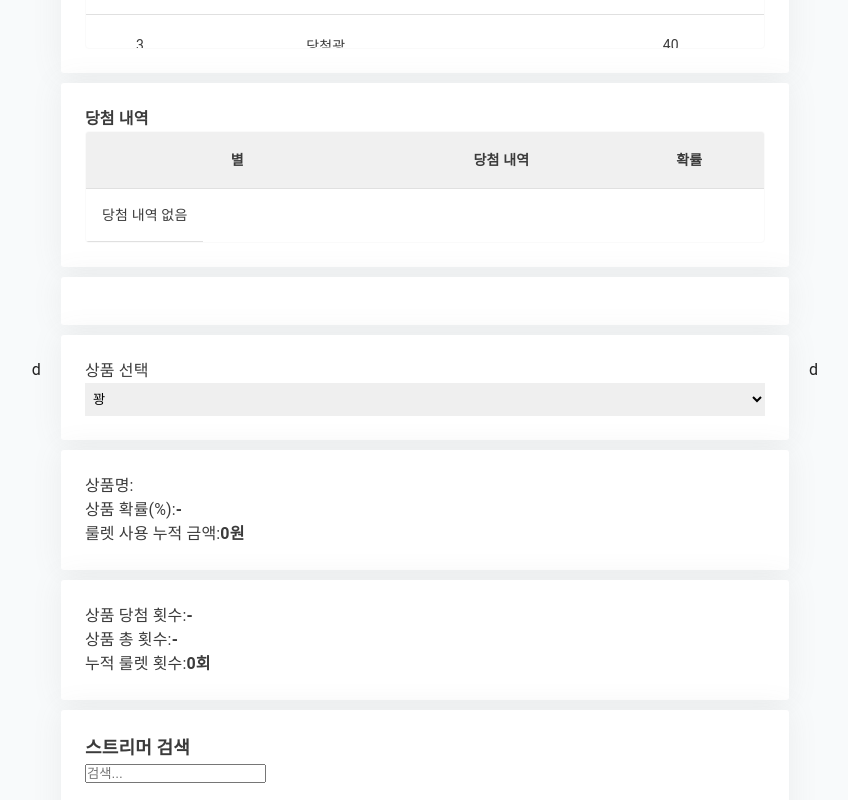
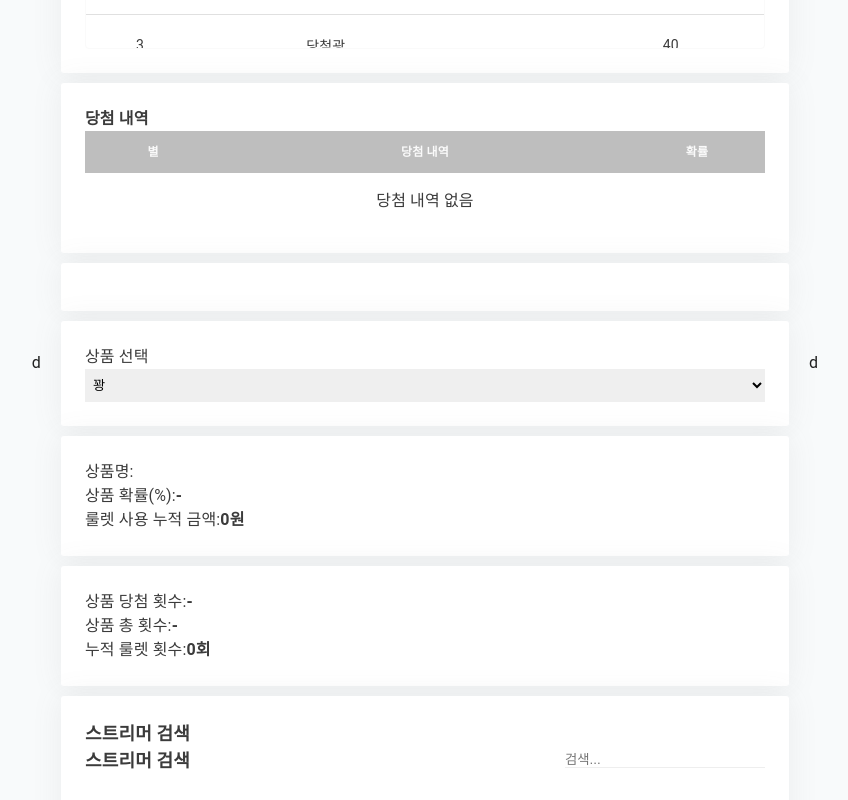
Before and after one commit to 1000jinah/troulett, a React (Create React App) app: page /test in a window 1280 px wide. Shown: the part 520-1320 px from the top of the page, without its empty margins (215-1063 px from the left). Built offline with nearby package versions, Linux system fonts and the light colour scheme.

Commit message:
231012_차트로 대체

```diff
--- a/package.json
+++ b/package.json
@@ -13,6 +13,7 @@
     "axios": "^1.4.0",
     "file-saver": "^2.0.5",
     "highcharts": "^11.1.0",
+    "highcharts-more": "^0.1.7",
     "highcharts-react-official": "^3.2.1",
     "react": "^18.2.0",
     "react-dom": "^18.2.0",
--- a/src/components/DefaultBox.jsx
+++ b/src/components/DefaultBox.jsx
@@ -8,7 +8,7 @@ const DefaultBox = styled(Box)({
   borderRadius: 3,
   display:"flex",
   flexDirection:"column",
-  justifyContent:"center",
+  // justifyContent:"center",
   boxShadow:"0px 0px 30px #7176791A"
 });
 
--- /dev/null
+++ b/src/components/ExampleActiveChart.jsx
@@ -0,0 +1,235 @@
+import React, { useEffect } from "react";
+import Highcharts from "highcharts";
+import HighchartsMore from "highcharts/highcharts-more";
+import SolidGauge from "highcharts/modules/solid-gauge";
+import HighchartsReact from "highcharts-react-official";
+
+HighchartsMore(Highcharts);
+SolidGauge(Highcharts);
+
+const ActivityChart = ({
+  cancelSpin,
+  checkSpin,
+  moneySpin,
+  rouletteTitle,
+  checkStack,
+  moneyStack,
+  checkItemName,
+}) => {
+  useEffect(() => {
+    // function renderIcons() {
+    //   if (!this.series[0].icon) {
+    //     this.series[0].icon = this.renderer
+    //       .path(["M", -8, 0, "L", 8, 0, "M", 0, -8, "L", 8, 0, 0, 8])
+    //       .attr({
+    //         stroke: "#303030",
+    //         "stroke-linecap": "round",
+    //         "stroke-linejoin": "round",
+    //         "stroke-width": 2,
+    //         zIndex: 10,
+    //       })
+    //       .add(this.series[2].group);
+    //   }
+    //   this.series[0].icon.translate(
+    //     this.chartWidth / 2 - 10,
+    //     this.plotHeight / 2 -
+    //       this.series[0].points[0].shapeArgs.innerR -
+    //       (this.series[0].points[0].shapeArgs.r -
+    //         this.series[0].points[0].shapeArgs.innerR) /
+    //         2
+    //   );
+
+    //   if (!this.series[1].icon) {
+    //     this.series[1].icon = this.renderer
+    //       .path([
+    //         "M",
+    //         -8,
+    //         0,
+    //         "L",
+    //         8,
+    //         0,
+    //         "M",
+    //         0,
+    //         -8,
+    //         "L",
+    //         8,
+    //         0,
+    //         0,
+    //         8,
+    //         "M",
+    //         8,
+    //         -8,
+    //         "L",
+    //         16,
+    //         0,
+    //         8,
+    //         8,
+    //       ])
+    //       .attr({
+    //         stroke: "#ffffff",
+    //         "stroke-linecap": "round",
+    //         "stroke-linejoin": "round",
+    //         "stroke-width": 2,
+    //         zIndex: 10,
+    //       })
+    //       .add(this.series[2].group);
+    //   }
+    //   this.series[1].icon.translate(
+    //     this.chartWidth / 2 - 10,
+    //     this.plotHeight / 2 -
+    //       this.series[1].points[0].shapeArgs.innerR -
+    //       (this.series[1].points[0].shapeArgs.r -
+    //         this.series[1].points[0].shapeArgs.innerR) /
+    //         2
+    //   );
+
+    //   if (!this.series[2].icon) {
+    //     this.series[2].icon = this.renderer
+    //       .path(["M", 0, 8, "L", 0, -8, "M", -8, 0, "L", 0, -8, 8, 0])
+    //       .attr({
+    //         stroke: "#303030",
+    //         "stroke-linecap": "round",
+    //         "stroke-linejoin": "round",
+    //         "stroke-width": 2,
+    //         zIndex: 10,
+    //       })
+    //       .add(this.series[2].group);
+    //   }
+
+    //   this.series[2].icon.translate(
+    //     this.chartWidth / 2 - 10,
+    //     this.plotHeight / 2 -
+    //       this.series[2].points[0].shapeArgs.innerR -
+    //       (this.series[2].points[0].shapeArgs.r -
+    //         this.series[2].points[0].shapeArgs.innerR) /
+    //         2
+    //   );
+    // }
+    Highcharts.chart("activity-container", {
+      chart: {
+        type: "solidgauge",
+        height: "90%",
+        events: {
+          // render: renderIcons,
+        },
+      },
+      title: {
+        text: rouletteTitle,
+        style: {
+          fontSize: 20,
+        },
+      },
+      tooltip: {
+        borderWidth: 0,
+        backgroundColor: "none",
+        shadow: false,
+        style: {
+          fontSize: 14,
+        },
+        valueSuffix: "회",
+        pointFormat:
+          '{series.name}<br><span style="font-size:2em; color: {point.color}; font-weight: bold">{point.y}</span>',
+        positioner: function (labelWidth) {
+          return {
+            x: (this.chartWidth - labelWidth) / 2,
+            y: this.chart.plotHeight / 2 + 15,
+          };
+        },
+      },
+      pane: {
+        startAngle: 0,
+        endAngle: 360,
+        background: [
+          {
+            outerRadius: "112%",
+            innerRadius: "88%",
+            backgroundColor: Highcharts.color(Highcharts.getOptions().colors[0])
+              .setOpacity(0.3)
+              .get(),
+            borderWidth: 0,
+          },
+          {
+            outerRadius: "87%",
+            innerRadius: "63%",
+            backgroundColor: Highcharts.color(Highcharts.getOptions().colors[1])
+              .setOpacity(0.3)
+              .get(),
+            borderWidth: 0,
+          },
+          {
+            outerRadius: "62%",
+            innerRadius: "38%",
+            backgroundColor: Highcharts.color(Highcharts.getOptions().colors[2])
+              .setOpacity(0.3)
+              .get(),
+            borderWidth: 0,
+          },
+        ],
+      },
+      yAxis: {
+        min: 0,
+        max: 500,
+        lineWidth: 0,
+        tickPositions: [],
+      },
+      credits: {
+        enabled: false,
+      },
+      plotOptions: {
+        solidgauge: {
+          dataLabels: {
+            enabled: false,
+          },
+          linecap: "round",
+          stickyTracking: false,
+          rounded: true,
+        },
+      },
+      series: [
+        {
+          name: "당첨실패",
+
+          data: [
+            {
+              color: Highcharts.getOptions().colors[0],
+              radius: "112%",
+              innerRadius: "88%",
+              y: cancelSpin,
+
+            },
+          ],
+          dataLabels: {
+            format:
+              "<div style='text-align:center'><span style='font-size:16px;color:black;'>꽝</span></div>",
+          },
+        },
+        {
+          name: `${checkItemName} (${checkStack}%)`,
+          data: [
+            {
+              color: Highcharts.getOptions().colors[1],
+              radius: "87%",
+              innerRadius: "63%",
+              y: checkSpin,
+            },
+          ],
+        },
+        {
+          name: `누적 (${moneyStack}원)`,
+          data: [
+            {
+              color: Highcharts.getOptions().colors[2],
+              radius: "62%",
+              innerRadius: "38%",
+              y: moneySpin,
+            },
+          ],
+        },
+      ],
+    });
+  }, [cancelSpin, checkSpin, moneySpin]);
+
+  return <div id="activity-container" />;
+};
+
+export default ActivityChart;
--- a/src/components/ExampleChart.jsx
+++ b/src/components/ExampleChart.jsx
@@ -1,17 +1,19 @@
-import React, { useEffect, useMemo, useRef } from "react";
+import React, { useEffect, useMemo, useRef, useState } from "react";
 import Highcharts from "highcharts";
 import HighchartsReact from "highcharts-react-official";
 
-const ExampleCompChart = ({ items, probabilities, streamerName, rouletteTitle }) => {  // Calculate chart data based on items and probabilities
+const ExampleCompChart = ({ items, probabilities, streamerName, rouletteTitle }) => {
+  const [chart, setChart] = useState(null);
+
   const chartRef = useRef(null);
   const chartData = useMemo(() => {
     if (items.length !== probabilities.length) {
-      return null; // Ensure both arrays have the same length
+      return null;
     }
 
     const totalProbability = probabilities.reduce((acc, curr) => acc + curr, 0);
     if (totalProbability !== 100) {
-      return null; // Ensure total probability is 100
+      return null;
     }
 
     const data = items.map((item, index) => ({
@@ -23,8 +25,8 @@ const ExampleCompChart = ({ items, probabilities, streamerName, rouletteTitle })
   }, [items, probabilities]);
 
   useEffect(() => {
-    // Customize the chart options if needed
-    Highcharts.setOptions({
+    if (chartData && chartRef.current) {
+      const options = {
         chart: {
           plotBackgroundColor: null,
           plotBorderWidth: null,
@@ -34,27 +36,6 @@ const ExampleCompChart = ({ items, probabilities, streamerName, rouletteTitle })
         title: {
           text: "",
         },
-      // Add any other chart options here
-    });
-    if (chartData && chartRef.current) {
-        const chart = chartRef.current.chart;
-
-        chart.legend.group.onwheel = function (e) {
-          e.preventDefault();
-
-          if (e.deltaY > 0) {
-            chart.legend.scroll(-20);
-          } else {
-            chart.legend.scroll(20);
-          }
-        };
-      }
-  }, []);
-
-  if (!chartData) {
-    return <div>Error: Invalid data</div>;
-  }
-  const options = {
         series: [
           {
             name: "룰렛 상품",
@@ -69,9 +50,9 @@ const ExampleCompChart = ({ items, probabilities, streamerName, rouletteTitle })
             showInLegend: true,
             dataLabels: {
               enabled: false,
-          // format: "{point.name}: {point.y} %",
             },
             innerSize: "85%",
+            borderRadius: 0,
           },
         },
         tooltip: {
@@ -83,7 +64,6 @@ const ExampleCompChart = ({ items, probabilities, streamerName, rouletteTitle })
           useHTML: true,
           formatter: function () {
             return (
-
               '<span style="font-size:18px; color:' +
               this.point.color +
               '">' +
@@ -96,7 +76,6 @@ const ExampleCompChart = ({ items, probabilities, streamerName, rouletteTitle })
           },
           valueDecimals: 2,
         },
-
         legend: {
           align: "left",
           verticalAlign: "middle",
@@ -107,15 +86,32 @@ const ExampleCompChart = ({ items, probabilities, streamerName, rouletteTitle })
           itemStyle: {
             fontSize: "12px",
           },
-        maxHeight: 200, // Set a maximum height for the legend
-        scrolling: 'vertical', // Enable vertical scrolling
         },
         credits: {
-      enabled: false, // Disable Highcharts credits
+          enabled: false,
+        },
+        navigation: {
+          menuItemStyle: {
+            fontSize: '12px'
+          },
+          menuItemHoverStyle: {
+            background: 'red',
+            color: 'white',
+            fontSize: '12px'
+          }
         },
       };
 
-  return  <HighchartsReact highcharts={Highcharts} options={options} ref={chartRef} />;
+      const newChart = Highcharts.chart(chartRef.current, options);
+      setChart(newChart);
+    }
+  }, [chartData]);
+
+  if (!chartData) {
+    return <div>Error: Invalid data</div>;
+  }
+
+  return <div ref={chartRef}></div>;
 };
 
 export default ExampleCompChart;
--- a/src/components/Profile.jsx
+++ b/src/components/Profile.jsx
@@ -43,14 +43,36 @@ const Profile = ({ onSelectExcelItem }) => {
     return !isMatching;
   });
   return (
-    <Box>
+    <Box sx={{ position: "relative" }}>
+      <Box
+        sx={{
+          position: "sticky",
+          top: 0,
+          zIndex: 20000,
+          pb: 3,
+          backgroundColor: "#fff",
+          display: "flex",
+          alignItems: "center",
+          justifyContent: "space-between",
+        }}
+      >
+        <Typography sx={{ fontWeight: "bold", fontSize: 18 }}>
+          스트리머 검색
+        </Typography>
         <input
           type="text"
           placeholder="검색..."
           value={searchTerm}
           onChange={(e) => setSearchTerm(e.target.value)}
-        style={{ marginBottom: "10px" }}
+          style={{
+            border: "none",
+            borderBottom: "1px solid #eee",
+            width: "auto",
+            minWidth: 200,
+            outline: 0,
+          }}
         />
+      </Box>
       <Card
         sx={{
           backgroundColor: "#fff",
@@ -169,7 +191,7 @@ const Profile = ({ onSelectExcelItem }) => {
                         <Chip
                           sx={{
                             color: "#3b3b3b",
-                            backgroundColor:"rgba(0, 0, 0, 0.06)",
+                            backgroundColor: "rgba(0, 0, 0, 0.06)",
                             // Add styles specific to chips
                             margin: "0 4px", // Adjust spacing as needed
                           }}
@@ -182,7 +204,7 @@ const Profile = ({ onSelectExcelItem }) => {
                           <Chip
                             sx={{
                               color: "#3b3b3b",
-                              backgroundColor:"rgba(0, 0, 0, 0.06)",
+                              backgroundColor: "rgba(0, 0, 0, 0.06)",
                               // Add styles specific to chips
                               margin: "0 4px", // Adjust spacing as needed
                             }}
@@ -210,12 +232,14 @@ const Profile = ({ onSelectExcelItem }) => {
                     }}
                   >
                     <AccordionSummary
-                      sx={{ backgroundColor: "rgba(0, 0, 0, 0.06)",}}
+                      sx={{ backgroundColor: "rgba(0, 0, 0, 0.06)" }}
                       expandIcon={<ExpandMoreIcon />}
                     >
                       <Typography>링크</Typography>
                     </AccordionSummary>
-                    <AccordionDetails sx={{ backgroundColor: "rgba(0, 0, 0, 0.08)", }}>
+                    <AccordionDetails
+                      sx={{ backgroundColor: "rgba(0, 0, 0, 0.08)" }}
+                    >
                       <Box
                         sx={{
                           display: "flex",
@@ -224,7 +248,7 @@ const Profile = ({ onSelectExcelItem }) => {
                       >
                         {item.urlItems.map((urlItem, urlIndex) => (
                           <Link
-                            style={{  color: "#3b3b3b", textDecoration: "none" }}
+                            style={{ color: "#3b3b3b", textDecoration: "none" }}
                             target="_blank"
                             key={urlIndex}
                             to={urlItem.urlLink}
@@ -239,15 +263,17 @@ const Profile = ({ onSelectExcelItem }) => {
                   <Accordion
                     expanded={expandedAccordion === `excelAccordion-${index}`}
                     onChange={handleAccordionChange(`excelAccordion-${index}`)}
-                    sx={{ borderRadius: 0, width: "100%",  color: "#3b3b3b", }}
+                    sx={{ borderRadius: 0, width: "100%", color: "#3b3b3b" }}
                   >
                     <AccordionSummary
-                      sx={{ backgroundColor:"rgba(0, 0, 0, 0.06)", }}
+                      sx={{ backgroundColor: "rgba(0, 0, 0, 0.06)" }}
                       expandIcon={<ExpandMoreIcon />}
                     >
                       <Typography>엑셀 다운로드</Typography>
                     </AccordionSummary>
-                    <AccordionDetails sx={{  backgroundColor:"rgba(0, 0, 0, 0.08)", }}>
+                    <AccordionDetails
+                      sx={{ backgroundColor: "rgba(0, 0, 0, 0.08)" }}
+                    >
                       <Box sx={{ display: "flex", flexDirection: "column" }}>
                         {item.execelItems.map((excelItem, excelIndex) => (
                           <Typography
--- a/src/components/WinHistoryTable.jsx
+++ b/src/components/WinHistoryTable.jsx
@@ -1,105 +1,137 @@
 import React from "react";
-import {
-  Paper,
-  Table,
-  TableBody,
-  TableHead,
-  TableRow,
-  TableContainer,
-  TableCell,
-} from "@mui/material";
+import { Box } from "@mui/material";
 
 const WinningHistoryTable = ({ winningHistory }) => {
   return (
-    <Paper
+    <Box>
+      <div style={{ width: "100%", backgroundColor: "#bebebe" }}>
+        <Box sx={{ width: "100%", display: "flex" }}>
+          <Box
             sx={{
-        width: "100%",
-        overflow: "hidden",
-        boxShadow: "none",
-        backgroundColor: "transparent",
-        border: "1px solid #fafafa",
+              width: "20%",
+              textAlign: "center",
+              fontWeight: "bold",
+              color: "#fafafa",
+              p: 1.5,
+              fontSize: 12,
             }}
           >
-      <TableContainer
+            별
+          </Box>
+          <Box
             sx={{
-          maxHeight: 214,
-          overflowY: "hidden", // Adjusted to hide the scrollbar
-          ".MuiTableHead-root .MuiTableCell-root": {
-            backgroundColor: "rgba(0, 0, 0, 0.06)",
-          },
-          ".MuiTableCell-root": {
+              width: "60%",
               textAlign: "center",
-            color: "#3b3b3b",
-          },
-          "& .MuiInput-root:before": {
-            borderBottom: "1px solid #fafafa",
-          },
-          "& .MuiInput-root:after": {
-            borderBottom: "1px solid #fafafa",
-          },
-          ".MuiInput-root": {
-            color: "#3b3b3b",
-          },
+              fontWeight: "bold",
+              color: "#fafafa",
+              p: 1.5,
+              fontSize: 12,
             }}
           >
-        <Table stickyHeader aria-label="sticky table">
-          <TableHead>
-            <TableRow>
-              <TableCell sx={{ fontWeight: "bold", color: "#fafafa" }}>
-                별
-              </TableCell>
-              <TableCell sx={{ fontWeight: "bold", color: "#fafafa" }}>
             당첨 내역
-              </TableCell>
-              <TableCell sx={{ fontWeight: "bold", color: "#fafafa" }}>
+          </Box>
+          <Box
+            sx={{
+              width: "20%",
+              textAlign: "center",
+              fontWeight: "bold",
+              color: "#fafafa",
+              p: 1.5,
+              fontSize: 12,
+            }}
+          >
             확률
-              </TableCell>
-            </TableRow>
-          </TableHead>
-          <TableBody>
-            <div style={{ maxHeight: "214px", overflowY: "auto" }}>
+          </Box>
+        </Box>
+      </div>
+
+      <div style={{ maxHeight: 350, overflowY: "auto", width: "100%" }}>
         {winningHistory.map((win, index) => (
-                <TableRow key={index}>
-                  <TableCell
+          <Box key={index} sx={{ width: "100%", display: "flex" }}>
+            <Box
               sx={
-                      index === winningHistory.length - 1
-                        ? { borderBottom: "none" }
+                index === winningHistory.length - 1 &&
+                winningHistory.length !== 0
+                  ? {
+                      borderBottom: "none",
+                      width: "20%",
+                      textAlign: "center",
+                      p: 2,
+                      fontSize: 12,
+                    }
+                  : winningHistory.length !== 0
+                  ? {
+                      borderBottom: "1px solid #b3b3b3",
+                      width: "20%",
+                      textAlign: "center",
+                      p: 2,
+                      fontSize: 12,
+                    }
                   : null
               }
             >
               {win.starCount}
-                  </TableCell>
-                  <TableCell
+            </Box>
+            <Box
               sx={
-                      index === winningHistory.length - 1
-                        ? { borderBottom: "none" }
+                index === winningHistory.length - 1 &&
+                winningHistory.length !== 0
+                  ? {
+                      borderBottom: "none",
+                      width: "60%",
+                      textAlign: "center",
+                      p: 2,
+                      fontSize: 12,
+                    }
+                  : winningHistory.length !== 0
+                  ? {
+                      borderBottom: "1px solid #b3b3b3",
+                      width: "60%",
+                      textAlign: "center",
+                      p: 2,
+                      fontSize: 12,
+                    }
                   : null
               }
             >
               {win.item}
-                  </TableCell>
-                  <TableCell
+            </Box>
+            <Box
               sx={
-                      index === winningHistory.length - 1
-                        ? { borderBottom: "none" }
+                index === winningHistory.length - 1 &&
+                winningHistory.length !== 0
+                  ? {
+                      borderBottom: "none",
+                      width: "20%",
+                      textAlign: "center",
+                      p: 2,
+                      fontSize: 12,
+                    }
+                  : winningHistory.length !== 0
+                  ? {
+                      borderBottom: "1px solid #b3b3b3",
+                      width: "20%",
+                      textAlign: "center",
+                      p: 2,
+                      fontSize: 12,
+                    }
                   : null
               }
             >
               {win.probability}%
-                  </TableCell>
-                </TableRow>
+            </Box>
+          </Box>
         ))}
         {/* Conditional rendering for "당첨 내역 없음" */}
         {winningHistory.length === 0 && (
-                <TableRow>
-                  <TableCell colSpan={2}>당첨 내역 없음</TableCell>
-                </TableRow>
+          <Box>
+            <Box sx={{ width: "100%", textAlign: "center", p: 2 }}>
+              당첨 내역 없음
+            </Box>
+          </Box>
         )}
       </div>
-          </TableBody>
-        </Table>
-      </TableContainer>
-    </Paper>
+    </Box>
   );
 };
 
```
Also changed, not shown: src/screens/example/index.jsx (+78 -61 lines), 1 other file (tests, documents, lock files or other folders). Lines whose indentation alone changed are shown as unchanged.
